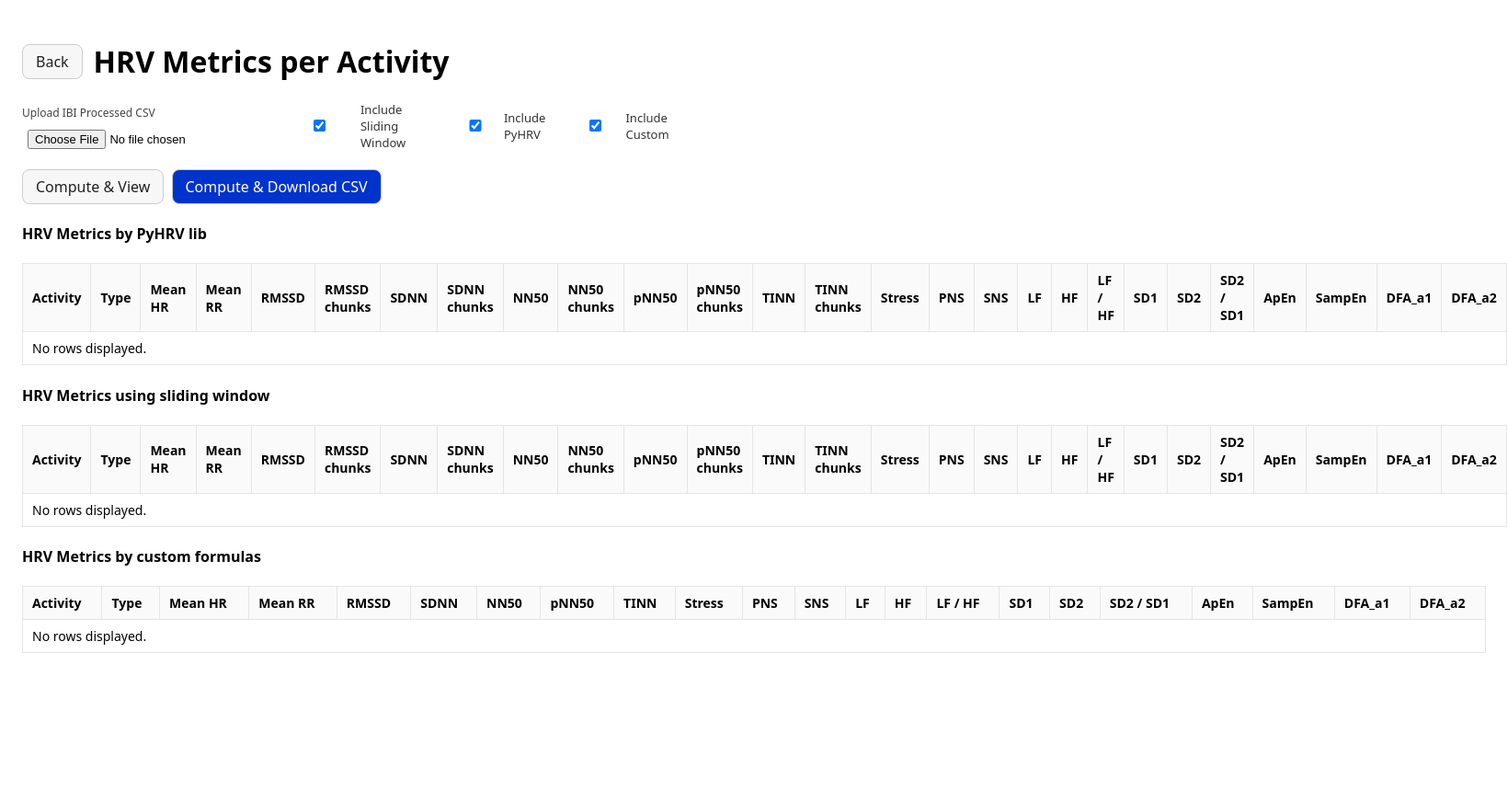
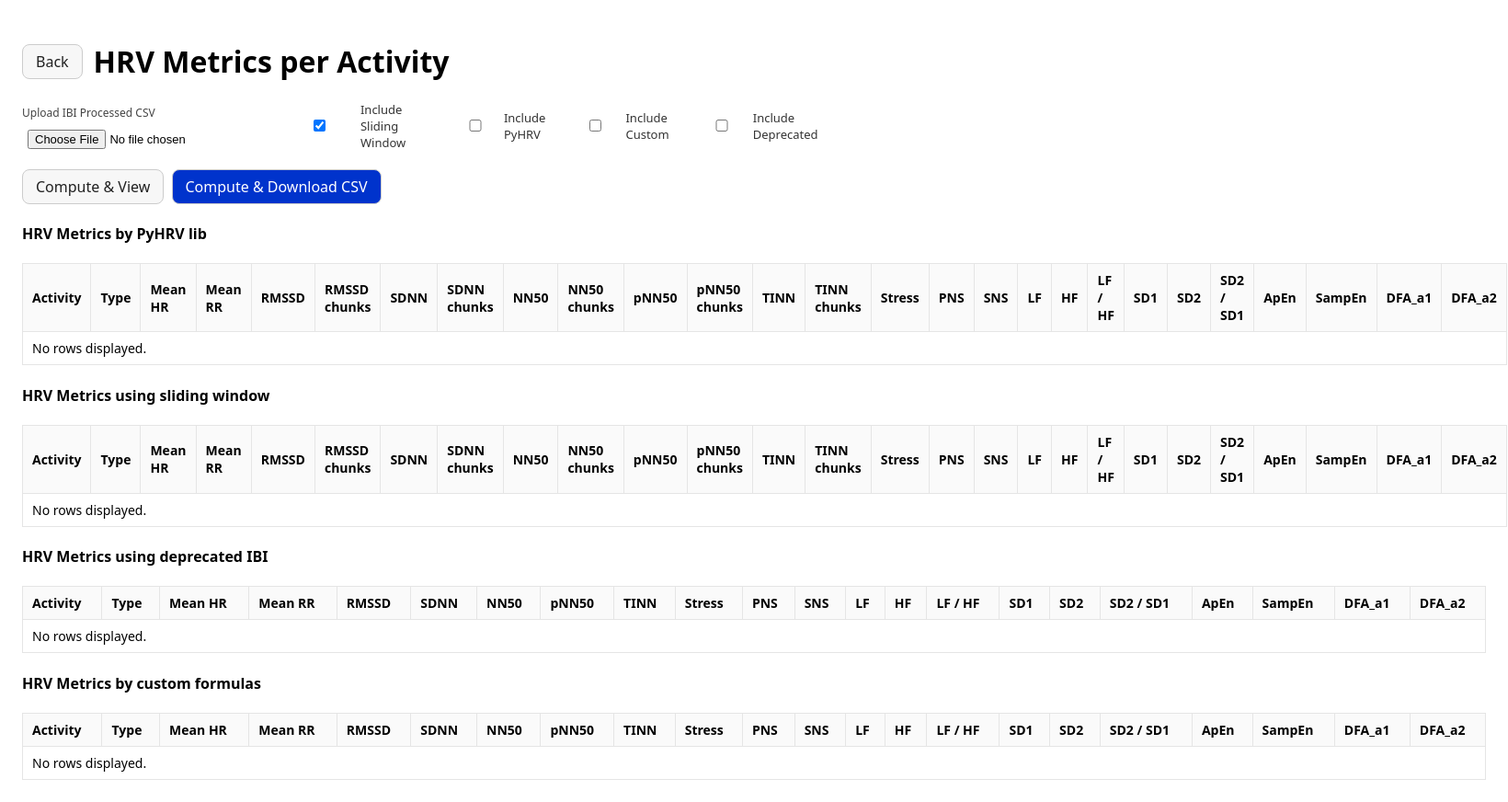
Before and after one commit to gorganraul23/data_analyzer, a Django app: page /data/hrv-metrics/ in a window 1640 px wide. Shown: the whole page at 92% size. Before the commit the page ends 710 px from the top, so only its background shows below. Run offline with Django 4.2, Linux system fonts and the light colour scheme.

Commit message:
final computing

```diff
--- a/data/models.py
+++ b/data/models.py
@@ -59,6 +59,8 @@ class SensorHeartRate(models.Model):
     status_ibi_2 = models.SmallIntegerField(db_column='status_ibi_2', null=True, blank=True)
     value_ibi_3 = models.IntegerField(db_column='value_ibi_3', null=True, blank=True)
     status_ibi_3 = models.SmallIntegerField(db_column='status_ibi_3', null=True, blank=True)
+    value_ibi_depr = models.IntegerField(db_column='value_ibi_depr', null=True, blank=True)
+    status_ibi_depr = models.SmallIntegerField(db_column='status_ibi_depr', null=True, blank=True)
     timestamp = models.BigIntegerField(db_column='timestamp', null=True, blank=True)
 
     session = models.ForeignKey(
--- a/data/serializers.py
+++ b/data/serializers.py
@@ -22,7 +22,9 @@ class SensorHeartRateSerializer(serializers.ModelSerializer):
                   'value_ibi_2',
                   'status_ibi_2',
                   'value_ibi_3',
-                  'status_ibi_3'
+                  'status_ibi_3',
+                  "value_ibi_depr",
+                  "status_ibi_depr",
                   )
 
 class StudentSerializer(serializers.ModelSerializer):
@@ -105,5 +107,7 @@ class SensorHeartRateActivitiesSerializer(serializers.ModelSerializer):
                   "status_ibi_2",
                   "value_ibi_3",
                   "status_ibi_3",
+                  "value_ibi_depr",
+                  "status_ibi_depr",
                   'timestamp'
                   )
--- a/data/views.py
+++ b/data/views.py
@@ -12,7 +12,8 @@ from .models import SensorHeartRate, Student, Session, Activity
 from .serializers import SensorHeartRateSerializer, StudentSerializer, SessionSerializer, ActivitySerializer, \
     StudentActivitiesSerializer, SensorHeartRateActivitiesSerializer
 from .utils.date_converter import EpochMsDateTimeField
-from .utils.hrv import compute_metrics_from_ibi_list, compute_metrics_from_ibi_list_lib, compute_metrics_from_hr_list
+from .utils.hrv import compute_metrics_from_ibi_list_manual, compute_metrics_from_ibi_list_lib, compute_metrics_from_hr_list, \
+    compute_metrics_from_deprecated_ibi_list
 from .utils.parsers import parse_bool, excel_text
 
 from openpyxl import Workbook
@@ -70,7 +71,7 @@ def student_activities_page(request):
     done_raw = (request.GET.get("done") or "").strip()
     types_raw = (request.GET.get("types") or "").strip()
     limit_raw = (request.GET.get("limit") or "-1").strip()
-    ibi_count_raw = (request.GET.get("ibi_count") or "-1").strip()
+    ibi_count_raw = (request.GET.get("ibi_count") or "120").strip()
 
     # parse limit
     try:
@@ -151,14 +152,21 @@ def student_activities_page(request):
                 "value_ibi_3", "status_ibi_3"
             )
             valid_count = 0
+            valid_depr_count = 0
             for hr in hr_qs:
                 for i in range(4):
                     val = getattr(hr, f"value_ibi_{i}")
                     st = getattr(hr, f"status_ibi_{i}")
                     if st == 110 and val is not None:
                         valid_count += 1
+                ibi_depr = getattr(hr, "value_ibi_depr")
+                status_depr = getattr(hr, "status_ibi_depr")
+                if status_depr == 110 and ibi_depr is not None:
+                    valid_depr_count += 1
 
             r["valid_ibi_count"] = valid_count
+            r["valid_ibi_depr_count"] = valid_depr_count
+
             # apply filter only if ibi_count >= 0
             if ibi_count == -1 or valid_count >= ibi_count:
                 filtered_results.append(r)
@@ -246,12 +254,12 @@ def sensor_heart_rate_activities_page(request):
         results = SensorHeartRateActivitiesSerializer(qs, many=True).data
         count = len(results)
 
-    # download the full CSV and the processed CSV flags
+    # flags download the full CSV and the processed CSV
     download = (request.GET.get("download") or "").strip().lower()
     download_processed = (request.GET.get("download_processed") or "").strip().lower()
 
     # regular CSV download
-    if download in ("1", "true", "yes", "on", "csv"):
+    if download == "1":
         headers = [
             "id",
             "activity_id", "session_id", "student_id",
@@ -260,6 +268,7 @@ def sensor_heart_rate_activities_page(request):
             "value_ibi_1", "status_ibi_1",
             "value_ibi_2", "status_ibi_2",
             "value_ibi_3", "status_ibi_3",
+            "value_ibi_depr", "status_ibi_depr",
             "timestamp"
         ]
         resp = HttpResponse(content_type="text/csv")
@@ -276,31 +285,6 @@ def sensor_heart_rate_activities_page(request):
                 out.append(cell)
             w.writerow(out)
         return resp
-
-    # processed CSV download
-    # if download_processed == "1":
-    #     headers = ["id", "activity_id", "session_id", "student_id", "value_ibi", "timestamp"]
-    #     resp = HttpResponse(content_type="text/csv")
-    #     fname = f"processed_sensor_heart_rate__act_{activity_ids_raw}.csv"
-    #     resp["Content-Disposition"] = f'attachment; filename="{fname}"'
-    #     w = csv.writer(resp)
-    #     w.writerow(headers)
-    #
-    #     if qs is None:
-    #         qs = SensorHeartRate.objects.none()
-    #
-    #     fmt_ts = EpochMsDateTimeField().to_representation
-    #
-    #     for rec in qs:
-    #         base = [rec.id, rec.activity_id, rec.session_id, rec.student_id]
-    #         ts_str = fmt_ts(getattr(rec, "timestamp", None))
-    #         for i in range(4):
-    #             val = getattr(rec, f"value_ibi_{i}")
-    #             st = getattr(rec, f"status_ibi_{i}")
-    #             if st == 110 and val is not None:
-    #                 w.writerow(base + [val, excel_text(ts_str)])
-    #
-    #     return resp
 
     # processed CSV download
     if download_processed == "1":
@@ -330,13 +314,25 @@ def sensor_heart_rate_activities_page(request):
                 if st == 110 and val is not None:
                     ws1.append(base + [val, ts_str])
 
-        # --- Sheet 2: Heart rate values ---
-        ws2 = wb.create_sheet("HeartRate")
-        ws2.append(["id", "activity_id", "session_id", "student_id", "value_heart_rate", "timestamp"])
+        # --- Sheet 2: IBI deprecated values ---
+        ws2 = wb.create_sheet("IBI_Depr")
+        ws2.append(["id", "activity_id", "session_id", "student_id", "value_ibi_depr", "timestamp"])
+
+        for rec in qs:
+            if rec.status_ibi_depr == 110 and rec.value_ibi_depr is not None:
+                ws2.append([
+                    rec.id, rec.activity_id, rec.session_id, rec.student_id,
+                    rec.value_ibi_depr,
+                    fmt_ts(getattr(rec, "timestamp", None))
+                ])
+
+        # --- Sheet 3: Heart rate values ---
+        ws3 = wb.create_sheet("HeartRate")
+        ws3.append(["id", "activity_id", "session_id", "student_id", "value_heart_rate", "timestamp"])
 
         for rec in qs:
             if rec.status_heart_rate == 10 and rec.value_heart_rate is not None:
-                ws2.append([
+                ws3.append([
                     rec.id, rec.activity_id, rec.session_id, rec.student_id,
                     rec.value_heart_rate,
                     fmt_ts(getattr(rec, "timestamp", None))
@@ -364,27 +360,25 @@ def sliding_windows(data, window_size=120, step=30):
     n = len(data)
     if n == 0:
         return
+
     start = 0
     while start + window_size <= n:
-        yield data[start:start + window_size]
+        end = start + window_size
+        yield start, end, data[start:end]
         start += step
-    # remainder
+
+    # Handle remaining tail
     if start < n:
-        tail = data[-window_size:] if n >= window_size else data
-        yield tail
+        end = n
+        start = max(0, n - window_size)
+        yield start, end, data[start:end]
 
 def compute_windowed_metrics(act_id, act_type, ibi_list, id_list, hr_values=None, window_size=120, step=30):
     rows = []
-    if len(ibi_list) < window_size:
-        return rows  # not enough data for one full window
 
-    for start in range(0, len(ibi_list) - window_size + 1, step):
-        end = start + window_size
-        ibi_window = ibi_list[start:end]
+    for start, end, ibi_window in sliding_windows(ibi_list, window_size=window_size, step=step):
         id_window = id_list[start:end]
         hr_window = hr_values[start:end] if hr_values else []
-
-        print(start, end, len(ibi_window), len(id_window), len(hr_window))
 
         metrics = compute_metrics_from_ibi_list_lib(ibi_window, id_window)
         metrics.update(compute_metrics_from_hr_list(hr_window, ibi_window))
@@ -406,6 +400,7 @@ def hrv_metrics_page(request):
     results = []
     results_lib = []
     results_lib_windows = []
+    results_depr = []
     error = None
 
     if request.method == "POST" and request.FILES.get("file"):
@@ -416,32 +411,39 @@ def hrv_metrics_page(request):
             if filename.endswith(".csv"):
                 df = pd.read_csv(f)
                 df_hr = None
+                df_depr = None
             elif filename.endswith((".xls", ".xlsx")):
                 dfs = pd.read_excel(f, sheet_name=None)
                 df = dfs.get("IBI")
                 df_hr = dfs.get("HeartRate")
+                df_depr = dfs.get("IBI_Depr")
             else:
                 raise ValueError("Unsupported file format. Upload CSV or XLSX.")
         except Exception as e:
             error = f"Failed to read file: {e}"
-            return render(request, "hrv_metrics.html", { "error": error, "results": results, "results_lib": results_lib })
+            return render(request, "hrv_metrics.html", { "error": error })
 
         required_cols = {"id", "activity_id", "session_id", "student_id", "value_ibi"}
         if df is None or not required_cols.issubset(set(df.columns)):
             missing = required_cols - set(df.columns)
             error = f"Missing required columns: {', '.join(missing)}"
-            return render(request, "hrv_metrics.html", {"error": error, "results": results, "results_lib": results_lib})
+            return render(request, "hrv_metrics.html", { "error": error })
+
+        # ensure numeric types
+        df["activity_id"] = pd.to_numeric(df["activity_id"], errors="coerce")
+        df["session_id"] = pd.to_numeric(df["session_id"], errors="coerce")
+        df["student_id"] = pd.to_numeric(df["student_id"], errors="coerce")
+        df["value_ibi"] = pd.to_numeric(df["value_ibi"], errors="coerce")
 
         # Prepare HR data if available
         if df_hr is not None and "value_heart_rate" in df_hr.columns:
             df_hr["activity_id"] = pd.to_numeric(df_hr["activity_id"], errors="coerce")
             df_hr["value_heart_rate"] = pd.to_numeric(df_hr["value_heart_rate"], errors="coerce")
 
-        # ensure numeric types
-        df["activity_id"] = pd.to_numeric(df["activity_id"], errors="coerce")
-        df["session_id"] = pd.to_numeric(df["session_id"], errors="coerce")
-        df["student_id"] = pd.to_numeric(df["student_id"], errors="coerce")
-        df["value_ibi"] = pd.to_numeric(df["value_ibi"], errors="coerce")
+        # Prepare IBI deprecated data if available
+        if df_depr is not None and "value_ibi_depr" in df_depr.columns:
+            df_depr["activity_id"] = pd.to_numeric(df_depr["activity_id"], errors="coerce")
+            df_depr["value_ibi_depr"] = pd.to_numeric(df_depr["value_ibi_depr"], errors="coerce")
 
         act_ids = df["activity_id"].dropna().astype(int).unique().tolist()
         act_types = dict(Activity.objects.filter(id__in=act_ids).values_list("id", "activityType"))
@@ -450,7 +452,34 @@ def hrv_metrics_page(request):
         include_lib = request.POST.get("include_lib") == "1"
         include_custom = request.POST.get("include_custom") == "1"
         include_window = request.POST.get("include_window") == "1"
+        include_deprecated = request.POST.get("include_deprecated") == "1"
 
+        ## compute deprecated IBI
+        if df_depr is not None and include_deprecated:
+            for act_id, g in df_depr.groupby("activity_id", dropna=True):
+                ibi_depr_ms = g["value_ibi_depr"].dropna().astype(float).values.tolist()
+                id_depr_list = g["id"].dropna().astype(float).values.tolist()
+                act_id_int = int(act_id) if pd.notna(act_id) else None
+
+                hr_values = []
+                if df_hr is not None:
+                    hr_values = df_hr[df_hr["activity_id"] == act_id_int]["value_heart_rate"].dropna().astype(float).tolist()
+
+                ibi_ms = []
+                if df is not None:
+                    ibi_ms = df[df["activity_id"] == act_id_int]["value_ibi"].dropna().astype(float).tolist()
+
+                metrics_depr = compute_metrics_from_deprecated_ibi_list(ibi_depr_ms, id_depr_list)
+                metrics_depr.update(compute_metrics_from_hr_list(hr_values, ibi_ms))
+
+                row_depr = {
+                    "activity_id": act_id_int,
+                    "activityType": act_types.get(act_id_int),
+                    **{k: (None if pd.isna(v) else float(v)) for k, v in metrics_depr.items()},
+                }
+                results_depr.append(row_depr)
+
+        #### main computing
         for act_id, g in df.groupby("activity_id", dropna=True):
             ibi_ms = g["value_ibi"].dropna().astype(float).values.tolist()
             id_list = g["id"].dropna().astype(float).values.tolist()
@@ -460,8 +489,9 @@ def hrv_metrics_page(request):
             if df_hr is not None:
                 hr_values = df_hr[df_hr["activity_id"] == act_id_int]["value_heart_rate"].dropna().astype(float).tolist()
 
+            ## compute custom / manual HRV
             if include_custom:
-                metrics = compute_metrics_from_ibi_list(ibi_ms)
+                metrics = compute_metrics_from_ibi_list_manual(ibi_ms)
                 metrics.update(compute_metrics_from_hr_list(hr_values, ibi_ms))
                 row = {
                     "activity_id": act_id_int,
@@ -470,6 +500,7 @@ def hrv_metrics_page(request):
                 }
                 results.append(row)
 
+            ## compute HRV using PyHRV
             if include_lib:
                 metrics_lib = compute_metrics_from_ibi_list_lib(ibi_ms, id_list)
                 metrics_lib.update(compute_metrics_from_hr_list(hr_values, ibi_ms))
@@ -480,20 +511,26 @@ def hrv_metrics_page(request):
                 }
                 results_lib.append(row_lib)
 
-            # windowed metrics
-            windowed_rows = compute_windowed_metrics(act_id_int, act_types.get(act_id_int), ibi_ms, id_list, hr_values, window_size=120, step=30)
-            results_lib_windows.extend(windowed_rows)
+            # compute sliding windowed metrics
+            if include_window:
+                windowed_rows = compute_windowed_metrics(act_id_int, act_types.get(act_id_int), ibi_ms, id_list, hr_values, window_size=120, step=30)
+                results_lib_windows.extend(windowed_rows)
 
         # sort by activity_id
         if include_custom:
             results.sort(key=lambda r: (r["activity_id"] is None, r["activity_id"]))
         if include_lib:
             results_lib.sort(key=lambda r: (r["activity_id"] is None, r["activity_id"]))
+        if include_window:
+            results_lib_windows.sort(key=lambda r: (r["activity_id"] is None, r["activity_id"]))
+        if include_deprecated:
+            results_depr.sort(key=lambda r: (r["activity_id"] is None, r["activity_id"]))
 
         # CSV download
         if (request.POST.get("download") or "").lower() == "1":
             headers = ["activity_id", "activityType",
-                       "mean_hr", "mean_rr", "rmssd", "rmssd_chunks", "sdnn", "sdnn_chunks",
+                       "mean_hr", "mean_rr",
+                       "rmssd", "rmssd_chunks", "sdnn", "sdnn_chunks",
                        "nn50", "nn50_chunks", "pnn50", "pnn50_chunks", "tinn", "tinn_chunks",
                        "stress_index", "pns_index", "sns_index",
                        "lf", "hf", "lf_hf",
@@ -506,13 +543,16 @@ def hrv_metrics_page(request):
             w = csv.writer(resp)
             w.writerow(headers)
 
+            ## download the first checked list
             results_to_download = []
             if include_window:
                 results_to_download = results_lib_windows
-            elif include_custom and not include_lib:
+            elif include_lib:
+                results_to_download = results_lib
+            elif include_custom:
                 results_to_download = results
-            else:
-                results_to_download = results_lib
+            elif include_deprecated:
+                results_to_download = results_depr
 
             for r in results_to_download:
                 row = []
@@ -531,6 +571,7 @@ def hrv_metrics_page(request):
     return render(request, "hrv_metrics.html", {"results": results,
                                                                    "results_lib": results_lib,
                                                                    "results_lib_windows": results_lib_windows,
+                                                                   "results_depr": results_depr,
                                                                    "error": error})
 
 #</editor-fold>
@@ -553,7 +594,7 @@ def hrv_interpretation_page(request):
             df = pd.read_csv(f)
         except Exception as e:
             error = f"Failed to read CSV: {e}"
-            return render(request, "hrv_interpretation.html", {"error": error, "results": results})
+            return render(request, "hrv_interpretation.html", {"error": error})
 
         required_cols = {"activity_id", "activityType",
                          "mean_hr", "mean_rr",
@@ -564,7 +605,7 @@ def hrv_interpretation_page(request):
         if not required_cols.issubset(set(df.columns)):
             missing = required_cols - set(df.columns)
             error = f"Missing required columns: {', '.join(missing)}"
-            return render(request, "hrv_interpretation.html", {"error": error, "results": results})
+            return render(request, "hrv_interpretation.html", {"error": error})
 
         # Compute relax (delaygratification) average
         relax_df = df[df["activityType"] == "delaygratification"]
@@ -626,8 +667,6 @@ def merge_csv_page(request):
 
         if dfs:
             merged_df = pd.concat(dfs, ignore_index=True)
-
-            # Create response for download
             resp = HttpResponse(content_type="text/csv")
             resp["Content-Disposition"] = 'attachment; filename="merged_hrv_metrics.csv"'
             merged_df.to_csv(resp, index=False)
--- a/templates/hrv_metrics.html
+++ b/templates/hrv_metrics.html
@@ -41,8 +41,9 @@
         </div>
         <div class="form-item checkboxes">
           <label><input type="checkbox" name="include_window" value="1" checked>Include Sliding Window</label>
-          <label><input type="checkbox" name="include_lib" value="1" checked>Include PyHRV</label>
-          <label><input type="checkbox" name="include_custom" value="1" checked>Include Custom</label>
+          <label><input type="checkbox" name="include_lib" value="1">Include PyHRV</label>
+          <label><input type="checkbox" name="include_custom" value="1">Include Custom</label>
+          <label><input type="checkbox" name="include_deprecated" value="1">Include Deprecated</label>
         </div>
       </div>
 
@@ -198,6 +199,78 @@
       </tbody>
     </table>
 
+    <h4>HRV Metrics using deprecated IBI</h4>
+    <table>
+      <thead>
+          <tr>
+            <th>Activity</th>
+            <th>Type</th>
+            <th>Mean HR</th>
+            <th>Mean RR</th>
+            <th>RMSSD</th>
+<!--            <th>RMSSD chunks</th>-->
+            <th>SDNN</th>
+<!--            <th>SDNN chunks</th>-->
+            <th>NN50</th>
+<!--            <th>NN50 chunks</th>-->
+            <th>pNN50</th>
+<!--            <th>pNN50 chunks</th>-->
+            <th>TINN</th>
+<!--            <th>TINN chunks</th>-->
+            <th>Stress</th>
+            <th>PNS</th>
+            <th>SNS</th>
+            <th>LF</th>
+            <th>HF</th>
+            <th>LF / HF</th>
+            <th>SD1</th>
+            <th>SD2</th>
+            <th>SD2 / SD1</th>
+            <th>ApEn</th>
+            <th>SampEn</th>
+            <th>DFA_a1</th>
+            <th>DFA_a2</th>
+          </tr>
+      </thead>
+      <tbody>
+	    {% if results_depr and results_depr|length %}
+          {% for r in results_depr %}
+            <tr class="{% if r.activityType == 'delaygratification' %}highlight-row{% endif %}">
+              <td>{{ r.activity_id }}</td>
+              <td>{{ r.activityType }}</td>
+              <td>{{ r.mean_hr|floatformat:2 }}</td>
+              <td>{{ r.mean_rr|floatformat:2 }}</td>
+              <td>{{ r.rmssd|floatformat:3 }}</td>
+<!--              <td>{{ r.rmssd_chunks|floatformat:3 }}</td>-->
+              <td>{{ r.sdnn|floatformat:3 }}</td>
+<!--              <td>{{ r.sdnn_chunks|floatformat:3 }}</td>-->
+              <td>{{ r.nn50|floatformat:0 }}</td>
+<!--              <td>{{ r.nn50_chunks|floatformat:0 }}</td>-->
+              <td>{{ r.pnn50|floatformat:3 }}</td>
+<!--              <td>{{ r.pnn50_chunks|floatformat:3 }}</td>-->
+              <td>{{ r.tinn|floatformat:3 }}</td>
+<!--              <td>{{ r.tinn_chunks|floatformat:3 }}</td>-->
+              <td>{{ r.stress_index|floatformat:2 }}</td>
+              <td>{{ r.pns_index|floatformat:3 }}</td>
+              <td>{{ r.sns_index|floatformat:3 }}</td>
+              <td>{{ r.lf|floatformat:3 }}</td>
+              <td>{{ r.hf|floatformat:3 }}</td>
+              <td>{{ r.lf_hf|floatformat:3 }}</td>
+              <td>{{ r.sd1|floatformat:3 }}</td>
+              <td>{{ r.sd2|floatformat:3 }}</td>
+              <td>{{ r.sd2_sd1|floatformat:3 }}</td>
+              <td>{{ r.ap_en|floatformat:3 }}</td>
+              <td>{{ r.samp_en|floatformat:3 }}</td>
+              <td>{{ r.dfa_a1|floatformat:3 }}</td>
+              <td>{{ r.dfa_a2|floatformat:3 }}</td>
+            </tr>
+          {% endfor %}
+        {% else %}
+          <tr><td colspan="22">No rows displayed.</td></tr>
+        {% endif %}
+      </tbody>
+    </table>
+
     <h4>HRV Metrics by custom formulas</h4>
     <table>
       <thead>
```
Also changed, not shown: data/utils/hrv.py (+161 -48 lines), templates/student_activities.html (+5 -3 lines).
